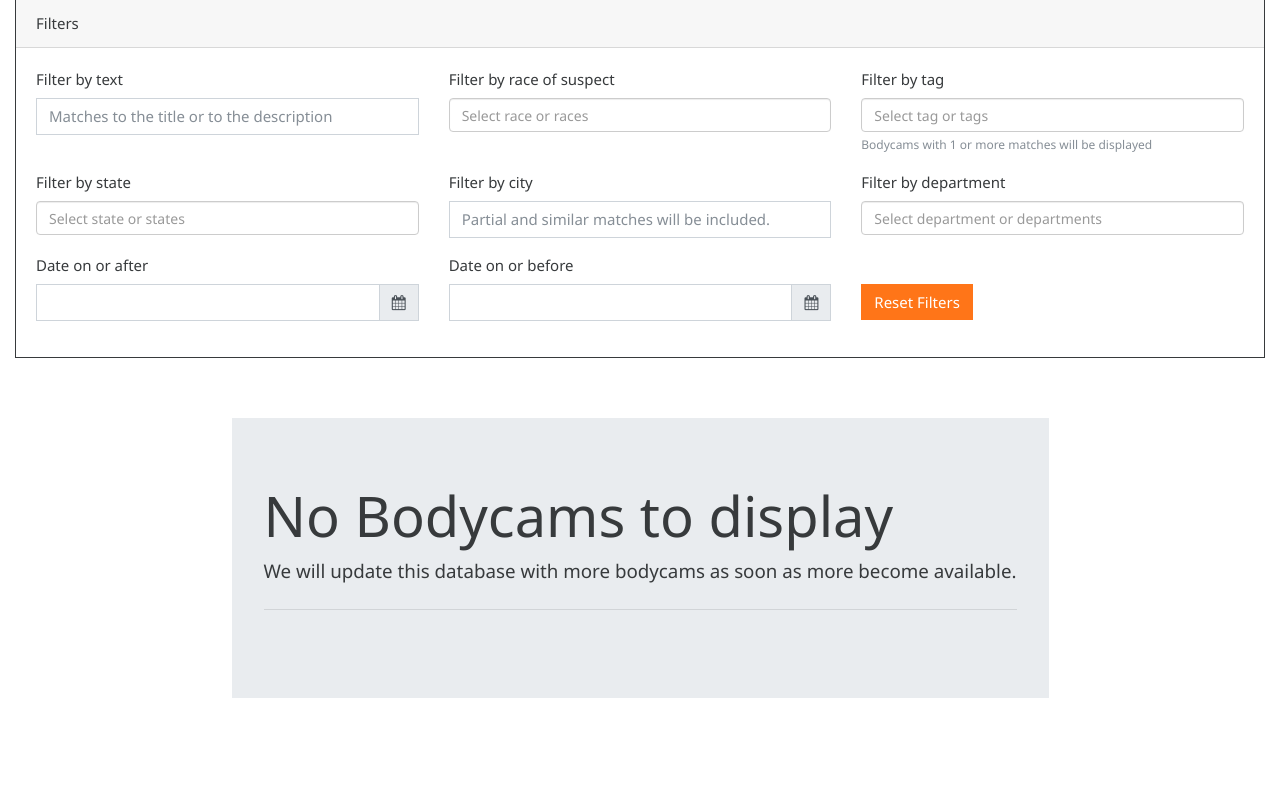
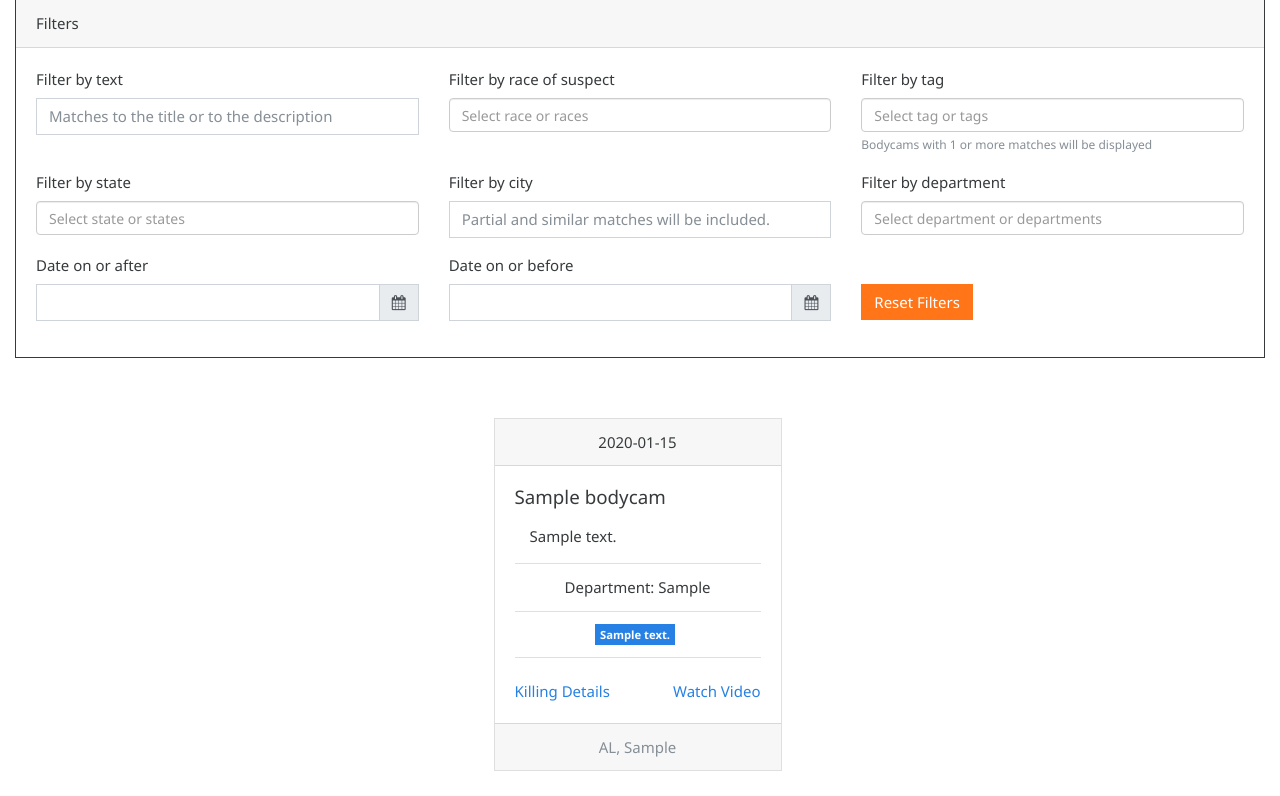
Before and after one commit to DumplingTechnologiesLLC/donutoperator, a Django app: template config/templates/bodycam/bodycam_index.html in a window 1280 px wide. Shown: the part 215-1011 px from the top of the page. Before the commit the page ends 913 px from the top, so only its background shows below. Run offline with Django 3.2, Linux system fonts and the light colour scheme; the template is opened without the code that fills it: most values are stand-ins (such as "Sample title", 1, 10 or a date in 2020); some libraries are stand-ins or nearby versions.

Commit message:
should be working now

```diff
--- a/config/static/js/bodycam_index.js
+++ b/config/static/js/bodycam_index.js
@@ -20,13 +20,7 @@ $(function() {
         $('#tag_select').on("change", function(e) {
             vue_app.tags_selected = $(this).val();
         });
-        $("#department_select").select2({
-            theme: "bootstrap",
-            placeholder: "Select department or departments"
-        })
-        $('#department_select').on("change", function(e) {
-            vue_app.departments_selected = $(this).val();
-        });
+
         $('#start_date').datetimepicker({
             format:"L",
             useCurrent: false,
@@ -71,13 +65,19 @@ $(function() {
         mounted: function() {
             var self = this;
             $.getJSON(BODYCAM_URLS["bodycam_data"], {"year": self.year}).done(function(data) {
-                self.bodycams = data.bodycams
+                self.bodycams = data.bodycams[0]
                 self.departments = data.departments
                 $("#loader_cover").addClass("toggled");
                 $("#body").removeAttr("style");
+                $("#department_select").select2({
+                    theme: "bootstrap",
+                    placeholder: "Select department or departments"
                 })
+                $('#department_select').on("change", function(e) {
+                    vue_app.departments_selected = $(this).val();
+                });
+                setTimeout(function() {
                     $(".header").click(function () {
-
                         $header = $(this);
                         expanded = $header.attr("expanded");
                         var height = "200px"
@@ -109,8 +109,11 @@ $(function() {
                                 return "Collapse" ;
                             });
                         }
+                    });
 
-        });
+                }, 10)
+            })
+
         },
         methods: {
             lengthCheck: function(bodycam) {
--- a/config/templates/bodycam/bodycam_index.html
+++ b/config/templates/bodycam/bodycam_index.html
@@ -60,7 +60,7 @@
 		                        <label for="department_select">Filter by department</label>
 		                        <select id="department_select" class="form-control" style="width:100%" multiple="multiple">
 		                            <option></option>
-		                            <option v-for="department in departments" v-bind:value="department.value">((department.display))</option>
+		                            <option v-for="department in departments" v-bind:value="department">((department))</option>
 		                        </select>
 		                    </div>
 		                </div>
@@ -104,7 +104,7 @@
 					    <h5 class="card-title">((bodycam.title))</h5>
 					    <p class="card-text">
 				    		<div class="container">
-							    <div  v-if="bodycam.description.length > 266" class="header" style="color: #2780E3;user-select: none;-webkit-user-select: none;-ms-user-select: none;-webkit-touch-callout: none;-o-user-select: none;-moz-user-select: none;"><span>Expand</span>
+							    <div  v-if="bodycam.description.length > 266" class="header" style="color: #2780E3;user-select: none;-webkit-user-select: none;-ms-user-select: none;-webkit-touch-callout: none;-o-user-select: none;-moz-user-select: none; cursor:pointer"><span>Double Click to Expand</span>
 							    </div>
 							    <div v-if="bodycam.description.length > 266" class="content collapsed-description bodycam-description">
 							        ((bodycam.description))
```
Also changed, not shown: config/static/js/bodycam_dashboard.js (+44 -50 lines). Lines whose indentation alone changed are shown as unchanged.
